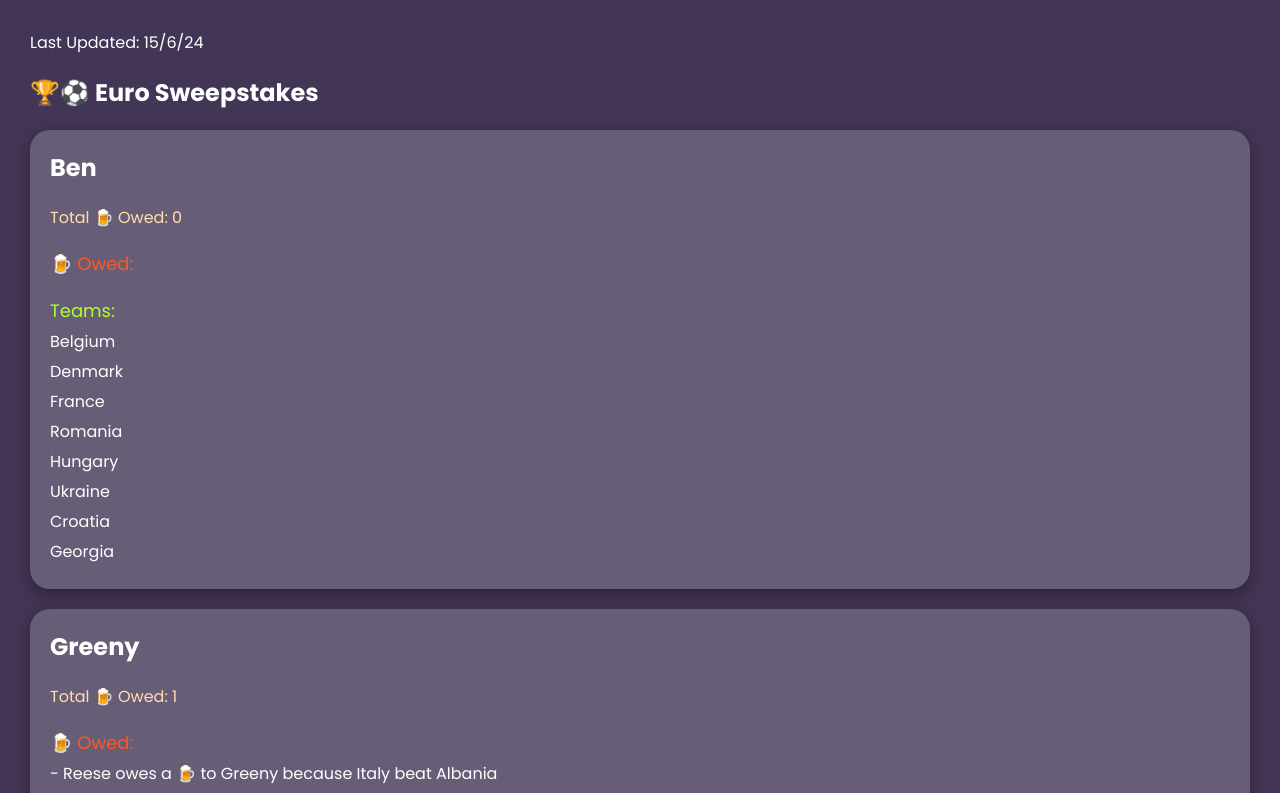
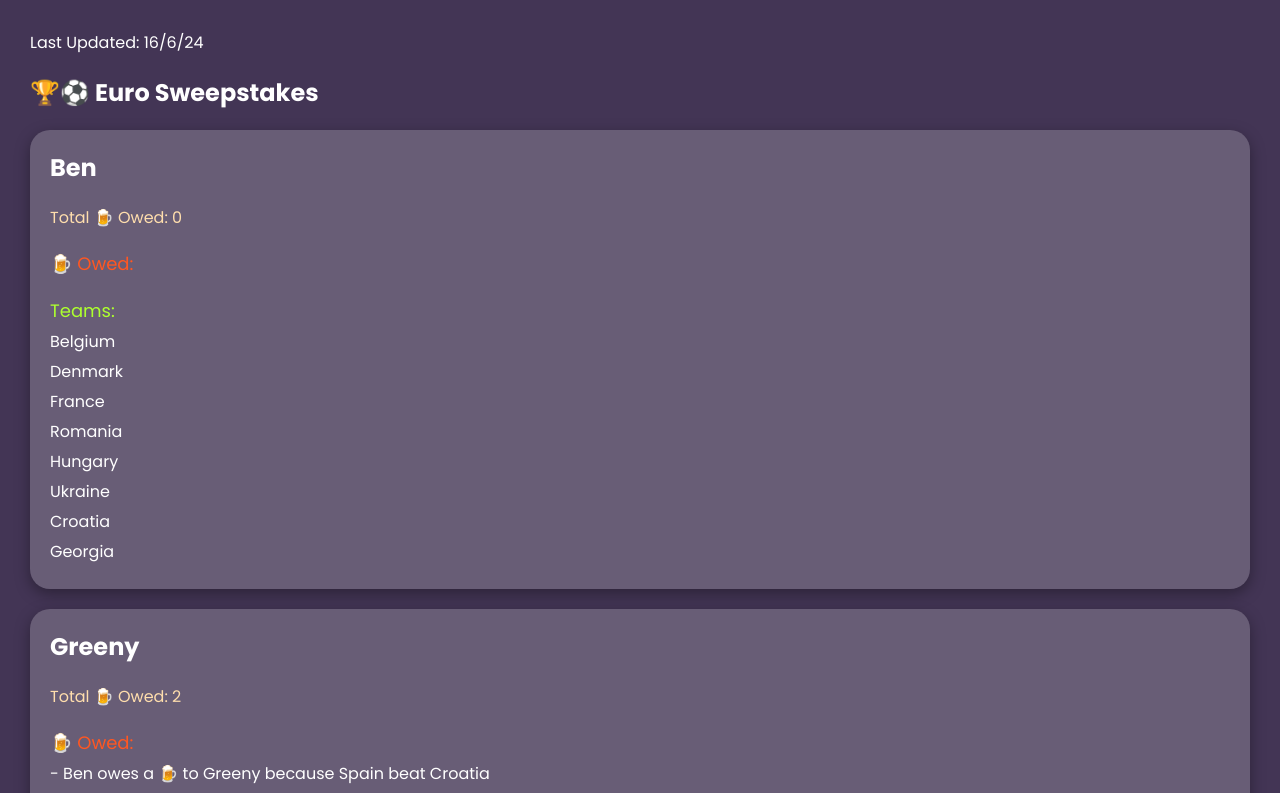
Before and after one commit to marcus-agrippa/euro-sweepstakes, a React (Create React App) app: page / in a window 1280 px wide. Shown: the top 793 px of the page. Built offline with nearby package versions, Linux system fonts and the light colour scheme; the HTML template or start-up script is replaced by a standard one.

Commit message:
add updated result and update date

```diff
--- a/src/App.js
+++ b/src/App.js
@@ -72,7 +72,7 @@ const App = () => {
 
   return (
     <div className='app'>
-      <p className='last-updated'>Last Updated: 15/6/24</p>
+      <p className='last-updated'>Last Updated: 16/6/24</p>
       <h2 className='app-heading'>🏆⚽ Euro Sweepstakes</h2>
       {friends.map((friend, index) => (
         <Friend key={index} friend={friend} />
--- a/src/data/euro-fixtures.json
+++ b/src/data/euro-fixtures.json
@@ -1,6 +1,6 @@
 [
   { "homeTeam": "Germany", "awayTeam": "Scotland", "result": "home" },
   { "homeTeam": "Switzerland", "awayTeam": "Hungary", "result": "home" },
-  { "homeTeam": "Spain", "awayTeam": "Coatia", "result": "home" },
+  { "homeTeam": "Spain", "awayTeam": "Croatia", "result": "home" },
   { "homeTeam": "Italy", "awayTeam": "Albania", "result": "home" }
 ]
```
